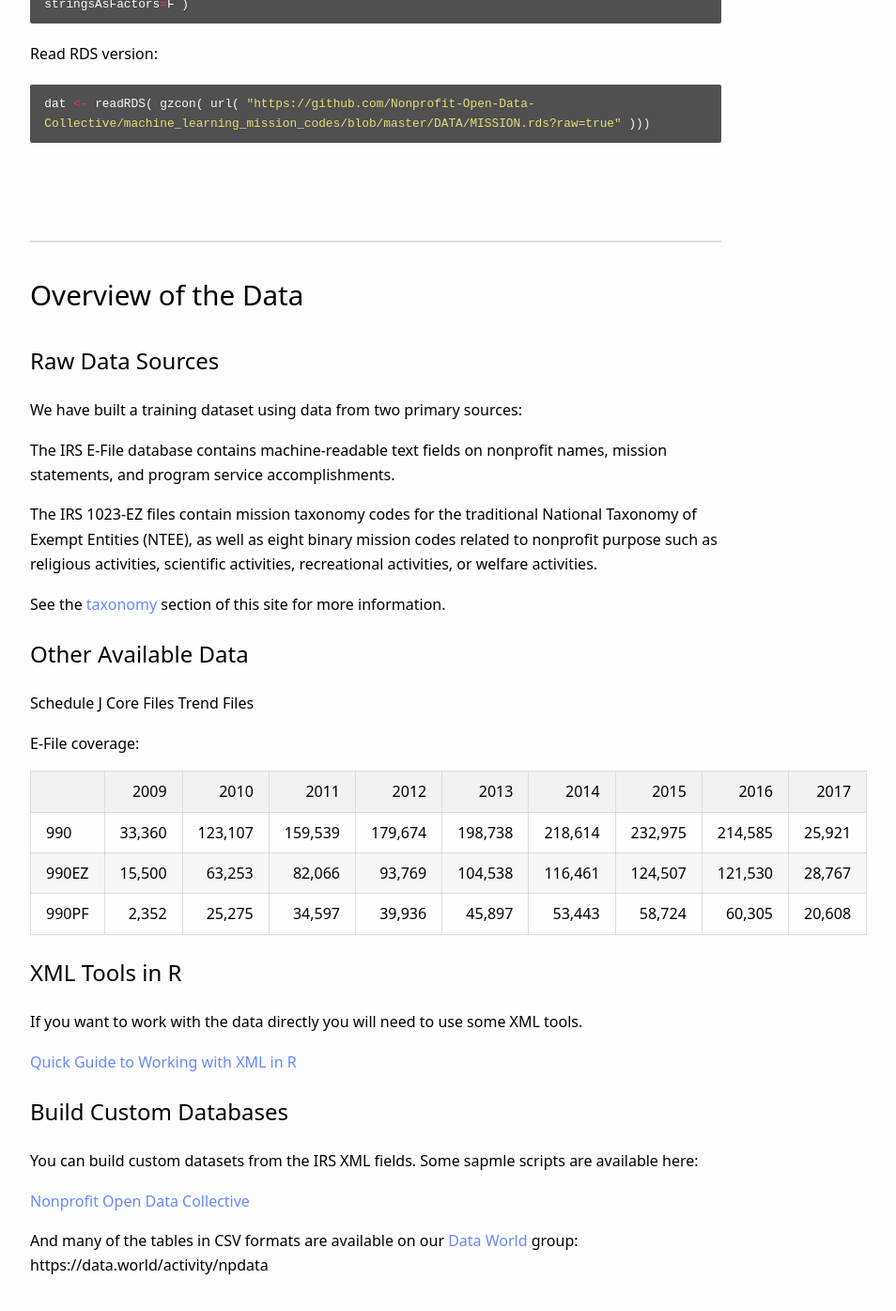
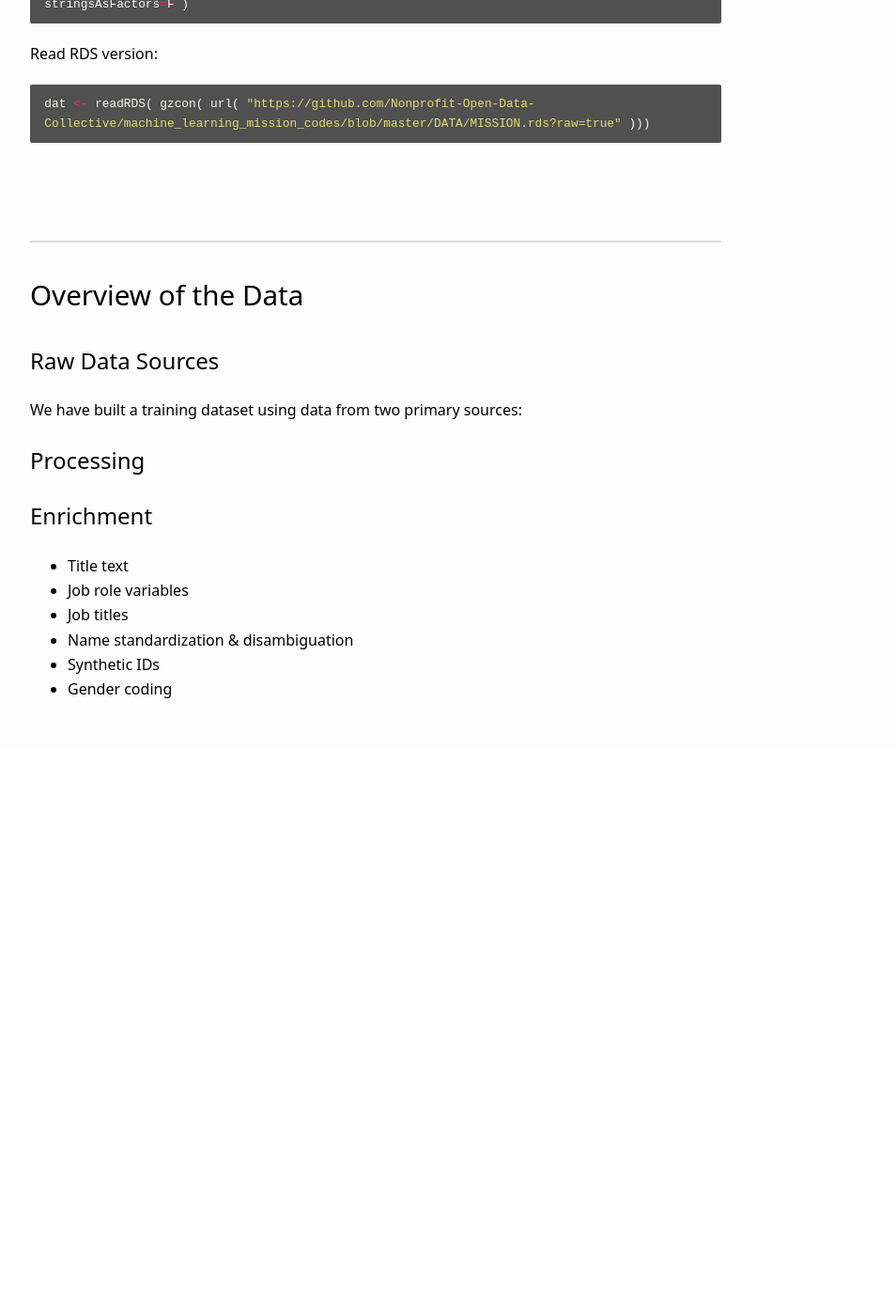
Before and after one commit to Nonprofit-Open-Data-Collective/irs-990-compensation-data, a Jekyll site: the page built from docs/data.md, in a window 1280 px wide and 1400 px high, scrolled down 605 px. Shown: the top 1395 px of the window at 94% size, without its empty margins (240-1194 px from the left). Built offline with Jekyll 4.4.1, drawn with Linux system fonts in a browser that asks for light colours; nearby versions of some CDN libraries; our own code applies the rules of GitHub Pages for plain Markdown files; after the commit the page ends 1392 px from its top, so only the background shows below that.

Commit message:
Update data.md

```diff
--- a/docs/data.md
+++ b/docs/data.md
@@ -4,7 +4,7 @@
 
 
 
-We have both CSV and RDS (R data set) files available in the [DATA](https://github.com/Nonprofit-Open-Data-Collective/machine_learning_mission_codes/tree/master/DATA) section of this GitHub repository. They can be loaded directly into R as follows.
+We have both CSV and RDS (R data set) files available in the [DATA](https://github.com/Nonprofit-Open-Data-Collective/irs-990-compensation-data/tree/master/DATA) section of this GitHub repository. They can be loaded directly into R as follows.
 
 Read CSV version:
 
@@ -26,46 +26,17 @@
 # Overview of the Data
 
 
-
-
 ## Raw Data Sources
 
 We have built a training dataset using data from two primary sources:
 
-The IRS E-File database contains machine-readable text fields on nonprofit names, mission statements, and program service accomplishments.
+## Processing
 
-The IRS 1023-EZ files contain mission taxonomy codes for the traditional National Taxonomy of Exempt Entities (NTEE), as well as eight binary mission codes related to nonprofit purpose such as religious activities, scientific activities, recreational activities, or welfare activities.
+## Enrichment
 
-See the [taxonomy](https://nonprofit-open-data-collective.github.io/machine_learning_mission_codes/taxonomies/) section of this site for more information.
-
-
-
-## Other Available Data
-
-Schedule J
-Core Files
-Trend Files
-
-E-File coverage:
-
-
-|      |  2009|   2010|   2011|   2012|   2013|   2014|   2015|   2016|  2017|
-|:-----|-----:|------:|------:|------:|------:|------:|------:|------:|-----:|
-|990   | 33,360| 123,107| 159,539| 179,674| 198,738| 218,614| 232,975| 214,585| 25,921|
-|990EZ | 15,500|  63,253|  82,066|  93,769| 104,538| 116,461| 124,507| 121,530| 28,767|
-|990PF |  2,352|  25,275|  34,597|  39,936|  45,897|  53,443|  58,724|  60,305| 20,608|
-
-
-## XML Tools in R
-
-If you want to work with the data directly you will need to use some XML tools.
-
-[Quick Guide to Working with XML in R](Quick_Guide_to_XML_in_R.html)
-
-## Build Custom Databases
-
-You can build custom datasets from the IRS XML fields. Some sapmle scripts are available here:
-
-[Nonprofit Open Data Collective](https://github.com/Nonprofit-Open-Data-Collective/irs-990-efiler-database/blob/master/BUILD_SCRIPTS/README.md)
-
-And many of the tables in CSV formats are available on our [Data World](https://data.world/activity/npdata) group: https://data.world/activity/npdata
+* Title text
+* Job role variables
+* Job titles
+* Name standardization & disambiguation
+* Synthetic IDs
+* Gender coding
```
